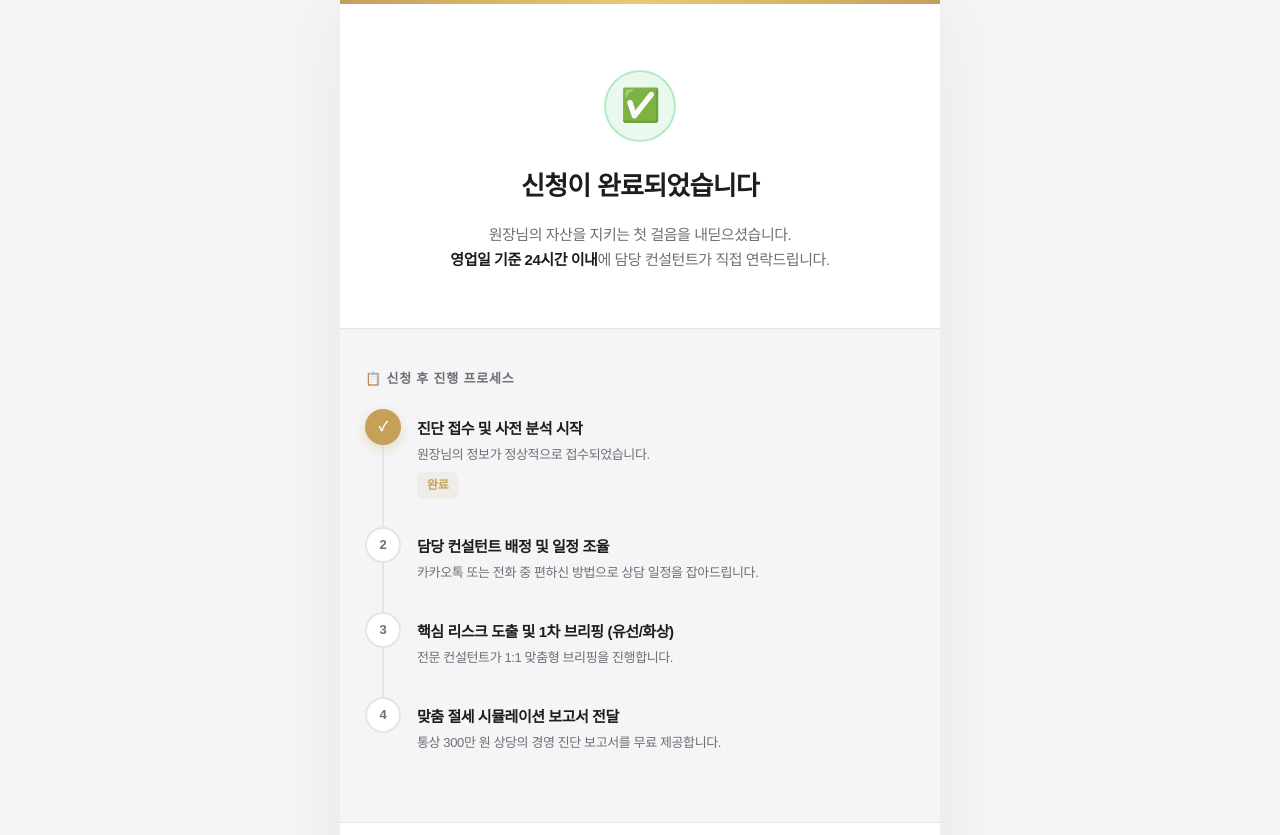
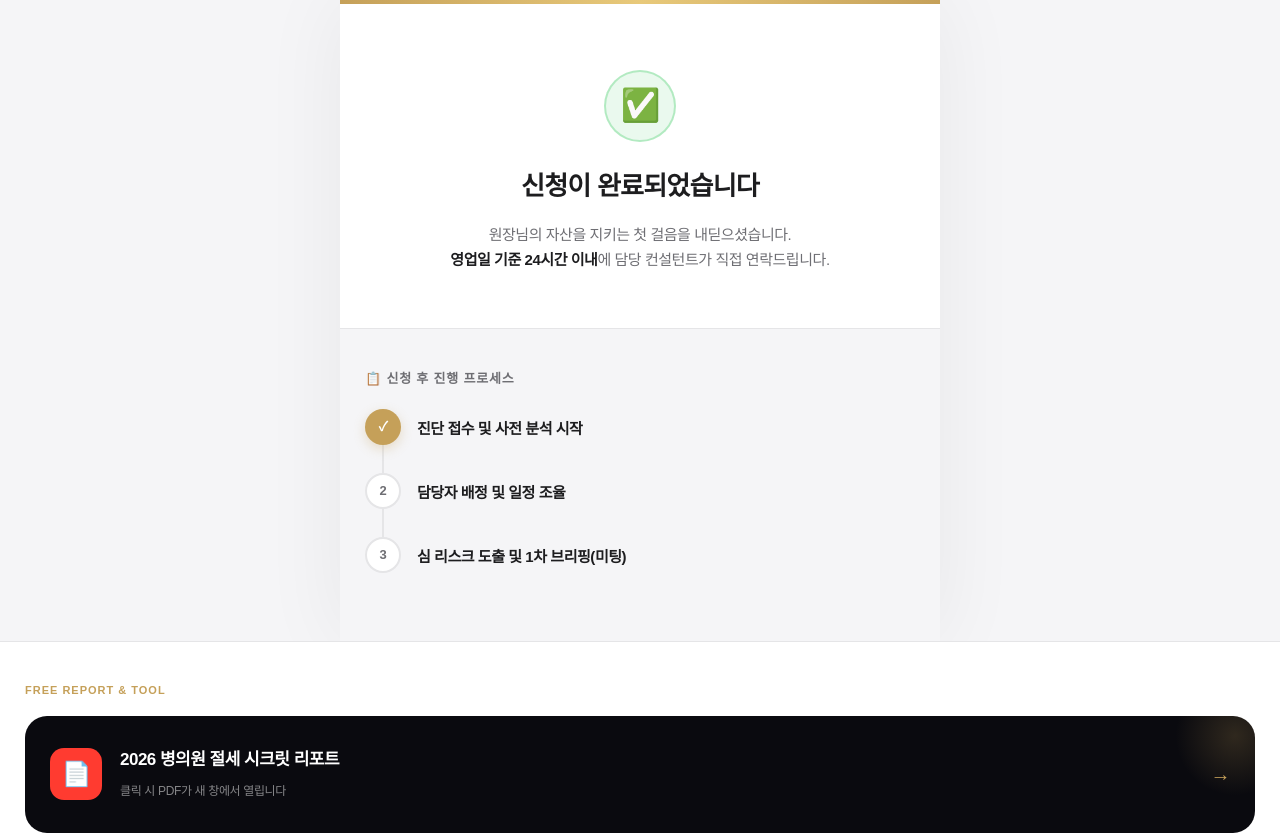
Before and after one commit to laksmi7899/ref., a plain HTML site: page success.html in a window 1280 px wide. Shown: the top 835 px of the page. Drawn offline with Linux system fonts and the light colour scheme; a web font is replaced by a local one.

Commit message:
Update success.html

```diff
--- a/success.html
+++ b/success.html
@@ -453,30 +453,23 @@
                 <div class="tl-dot active">✓</div>
                 <div class="tl-content">
                     <h4>진단 접수 및 사전 분석 시작</h4>
-                    <p>원장님의 정보가 정상적으로 접수되었습니다.</p>
-                    <span class="tl-badge">완료</span>
+                    <p></p>
                 </div>
             </div>
             <div class="tl-item">
                 <div class="tl-dot pending">2</div>
                 <div class="tl-content">
-                    <h4>담당 컨설턴트 배정 및 일정 조율</h4>
-                    <p>카카오톡 또는 전화 중 편하신 방법으로 상담 일정을 잡아드립니다.</p>
+                    <h4>담당자 배정 및 일정 조율</h4>
+                    <p></p>
                 </div>
             </div>
             <div class="tl-item">
                 <div class="tl-dot pending">3</div>
                 <div class="tl-content">
-                    <h4>핵심 리스크 도출 및 1차 브리핑 (유선/화상)</h4>
-                    <p>전문 컨설턴트가 1:1 맞춤형 브리핑을 진행합니다.</p>
+                    <h4>심 리스크 도출 및 1차 브리핑(미팅)</h4>
+                    <p></p>
                 </div>
             </div>
-            <div class="tl-item">
-                <div class="tl-dot pending">4</div>
-                <div class="tl-content">
-                    <h4>맞춤 절세 시뮬레이션 보고서 전달</h4>
-                    <p>통상 300만 원 상당의 경영 진단 보고서를 무료 제공합니다.</p>
-                </div>
             </div>
         </div>
     </div>
```
